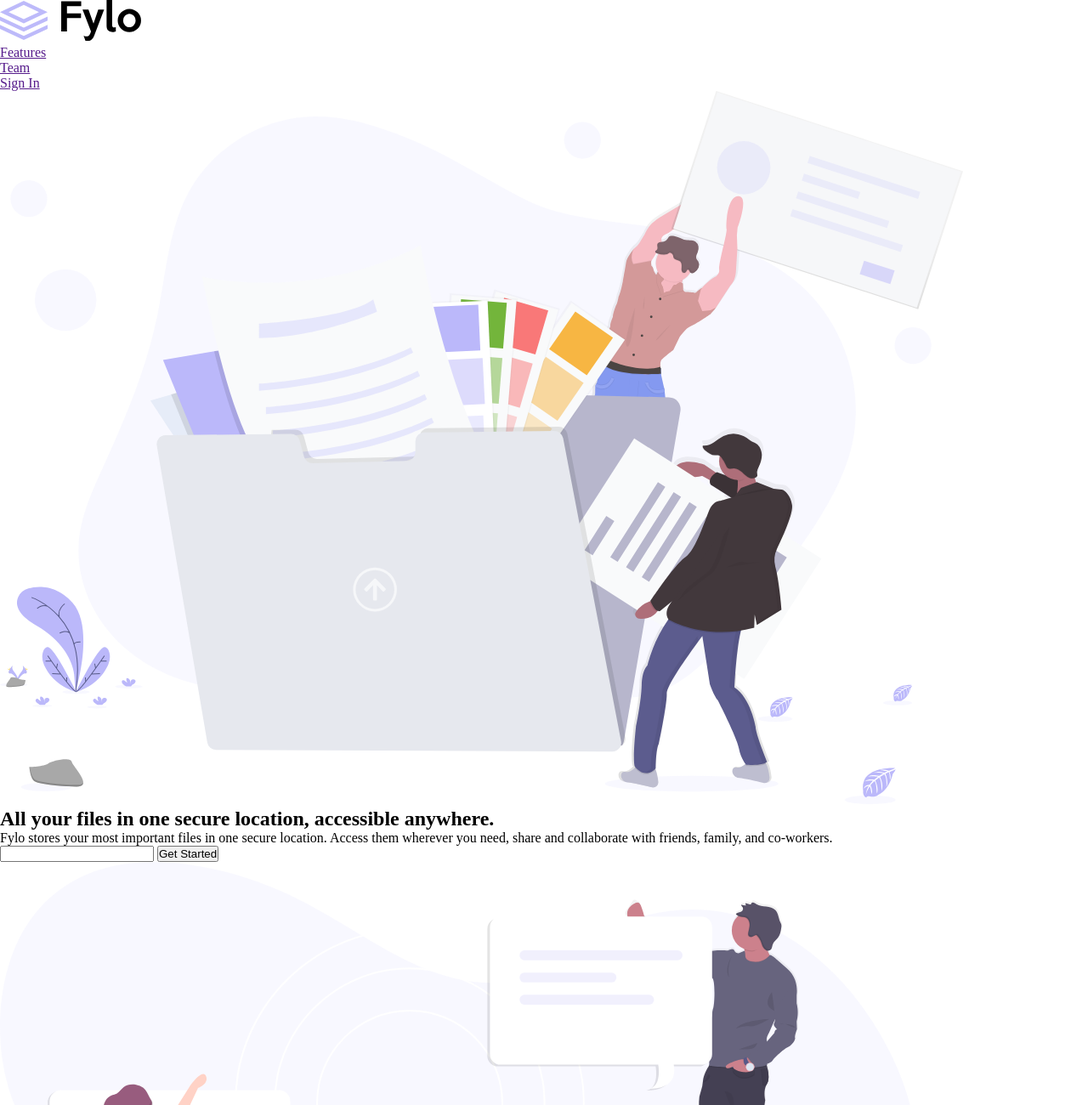
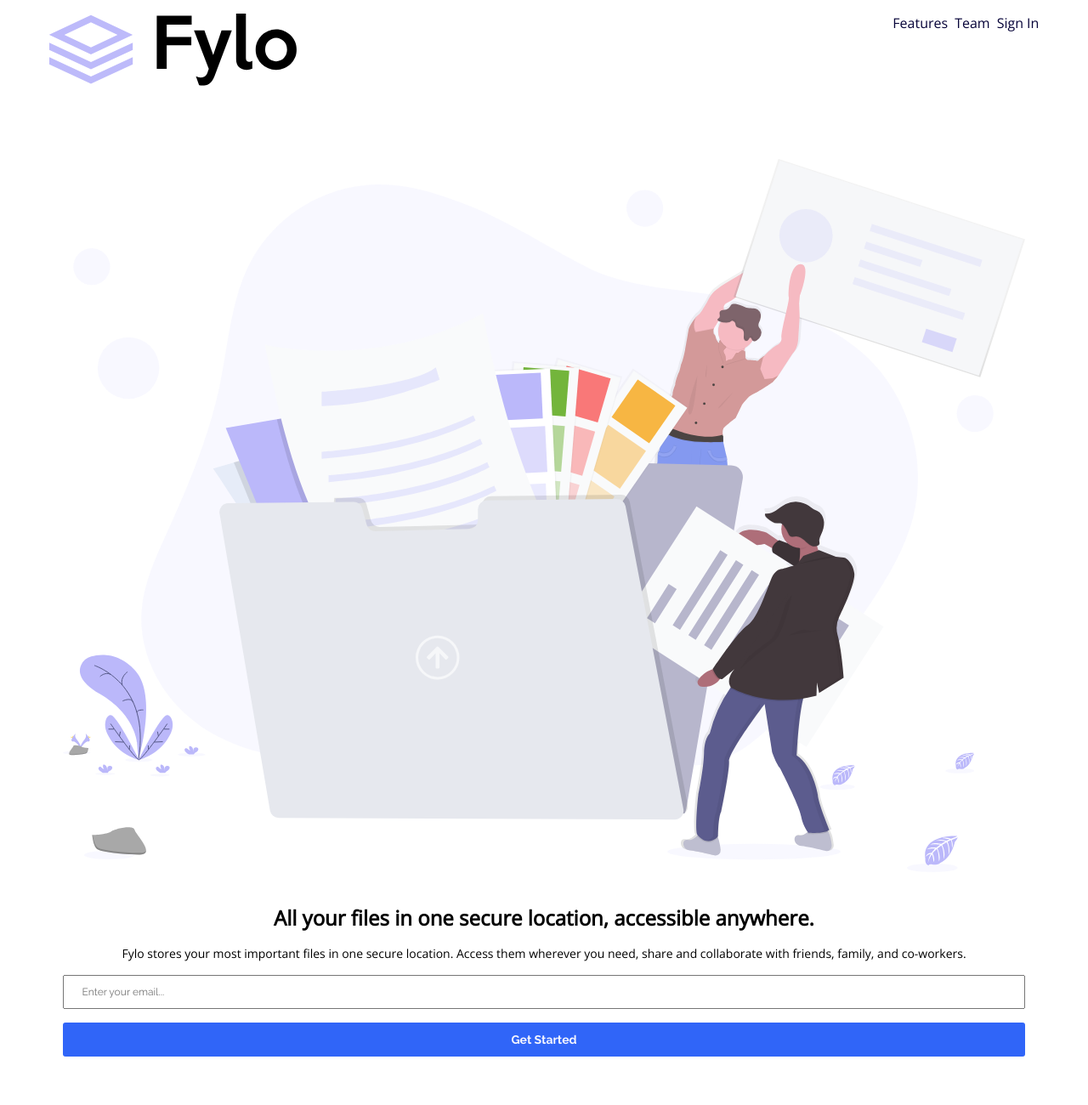
Before and after one commit to varonalearns/Fylo-landing-page-with-two-column-layout, a plain HTML site: page index.html in a window 1280 px wide. Shown: the top 1300 px of the page at 85% size. Drawn offline with nearby package versions, Linux system fonts and the light colour scheme.

Commit message:
Add initial default styles for landing section.

```diff
--- a/index.html
+++ b/index.html
@@ -15,7 +15,7 @@
 </head>
 <body>
   <header>
-    <div class="fylo-logo"><img src="images/logo.svg" alt="Fylo Logo"></div>
+    <div class="logo"><img src="images/logo.svg" alt="Fylo Logo"></div>
     <nav class="pages-nav">
       <ul>
         <li><a href="">Features</a></li>
@@ -25,6 +25,7 @@
     </nav>
   </header>
   <main>
+    <!-- Landing Section -->
     <section id="landing-section">
       <div class="illustration">
         <img src="images/illustration-1.svg" alt="">
@@ -38,10 +39,11 @@
         </p>
       </div>
       <form>
-        <input type="email" required>
+        <input type="email" placeholder="Enter your email..." required>
         <button>Get Started</button>
       </form>
     </section>
+    <!-- Productive Section -->
     <section id="prod-section">
       <div class="illustration">
         <img src="images/illustration-2.svg" alt="">
@@ -75,6 +77,7 @@
         </figure>
       </div>
     </section>
+    <!-- Call-to-Action Section -->
     <section id="cta-section">
       <div class="cta-txt">
         <h2>Get early access today</h2>
--- a/styles.css
+++ b/styles.css
@@ -1,5 +1,5 @@
 /*----------------------------------------------------------------------------
-    Mobile Design First / Fallback
+    Mobile Design First
 ------------------------------------------------------------------------------*/
 
 /* --------------------
@@ -26,10 +26,109 @@
 }
 
 /* --------------------
-    General Styles
+    Default Styles
 ---------------------*/
 *, ::before, ::after {
     margin: 0;
     padding: 0;
     box-sizing: border-box;
 }
+
+body {
+    width: 100vw;
+    max-width: 1440px;
+    display: flex;
+    flex-direction: column;
+    align-items: center;
+    margin: 0 auto;
+    text-align: center;
+    font-family: var(--ff-body);
+    font-size: 16px;
+}
+header {
+    display: flex;
+    justify-content: space-between;
+    margin: 1rem;
+    width: 91%;
+}
+ul {
+    list-style: none;
+}
+a {
+    color: var(--prim-dark-blue);
+    text-decoration: none;
+}
+h1,
+h2,
+p {
+    margin-bottom: 1rem;
+}
+
+/* --------------------
+    Custom Styles
+---------------------*/
+.illustration {
+    margin-bottom: 2rem;
+}
+.illustration img {
+    width: 100%;
+}
+
+/*-----Header Section-----*/
+.logo {
+    width: 25%;
+}
+.logo img {
+    width: 100%;
+}
+.pages-nav {
+    width: 75%;
+}
+.pages-nav ul {
+    display: flex;
+    justify-content: end;
+}
+.pages-nav ul li {
+    margin-right: 0.5rem;
+}
+.pages-nav ul li:last-child {
+    margin-right: 0;
+}
+
+/*-----Main Section-----*/
+
+/* Landing Section */
+#landing-section {
+    margin: 4rem 1rem 10rem 1rem;
+}
+#landing-section .section-txt h1 {
+    font-size: 24px;
+}
+#landing-section .section-txt p {
+    font-size: 14px;
+}
+#landing-section form {
+    display: flex;
+    flex-direction: column;
+    align-items: center;
+}
+#landing-section input {
+    width: 100%;
+    height: 40px;
+    margin-bottom: 1rem;
+    font-size: 12px;
+    font-family: var(--ff-headings);
+    padding: 13px 21px;
+}
+#landing-section button {
+    width: 100%;
+    height: 40px;
+    border: none;
+    border-radius: 3px;
+    background-color: var(--accent-blue);
+    color: var(--neutral-blue);
+    font-size: 14px;
+    font-family: var(--ff-headings);
+    font-weight: 700;
+}
+/*-----Footer Section-----*/
```
